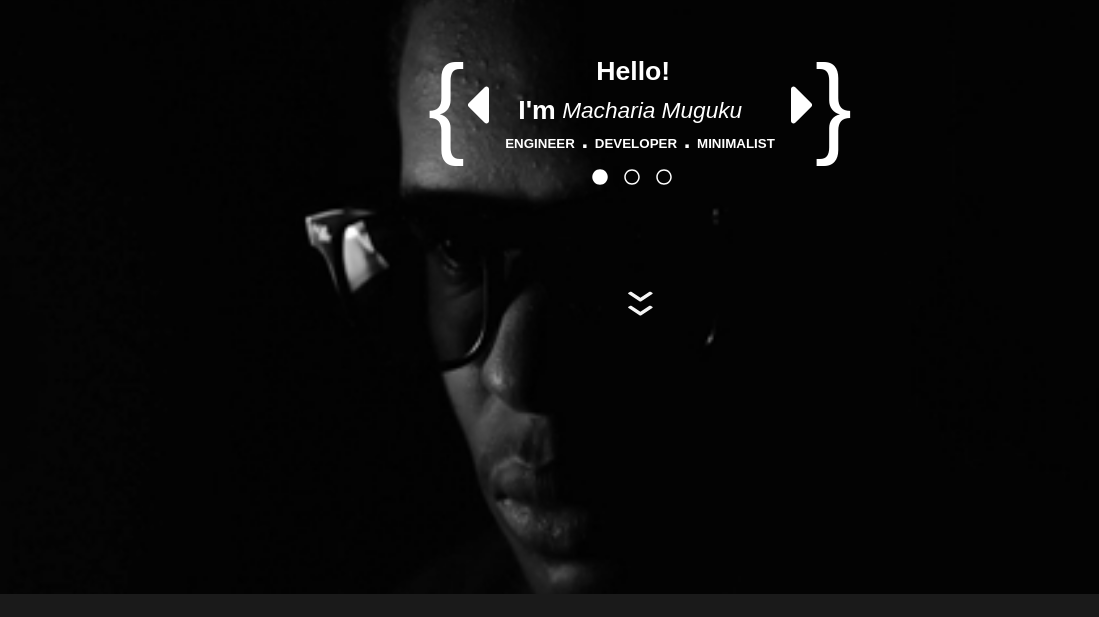
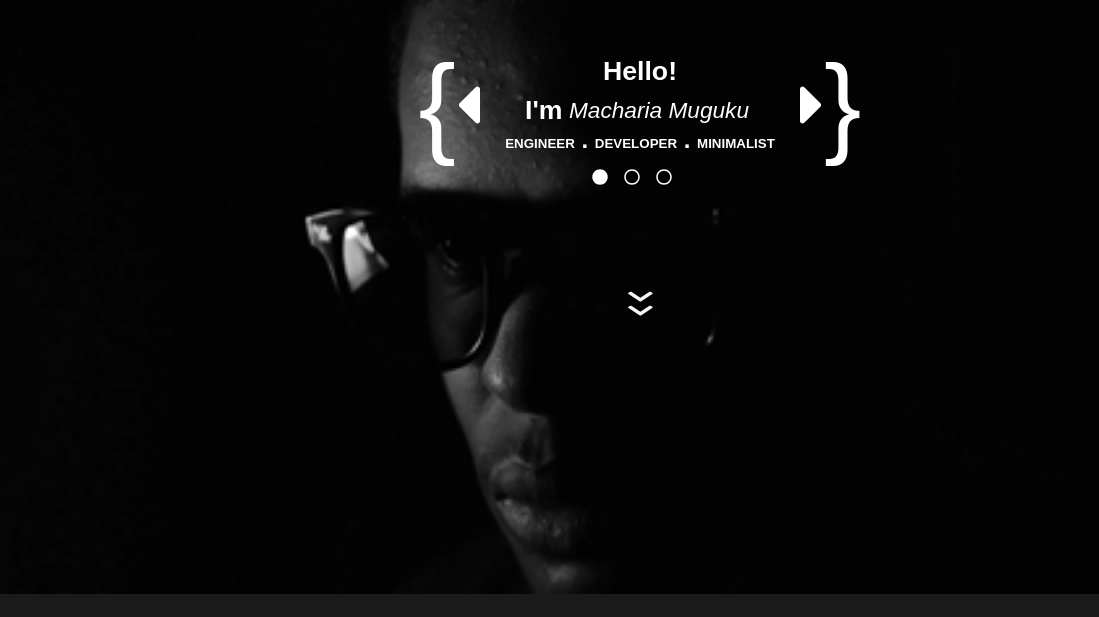
Before and after one commit to machariamuguku/machariamuguku.github.io, a Gatsby site: page / in a window 1280 px wide. Shown: the part 136-753 px from the top of the page, 0-1099 px from the left. Built offline with nearby package versions, Linux system fonts and the light colour scheme; Gatsby itself is replaced by a stand-in of ours.

Commit message:
harmonize sizes

```diff
--- a/src/components/homeAboutContact/home.module.css
+++ b/src/components/homeAboutContact/home.module.css
@@ -8,7 +8,7 @@
   display: flex;
   flex-direction: column;
   text-align: center;
-  width: 16rem;
+  width: 18rem;
 }
 .item {
   flex: 0 0 auto;
```
